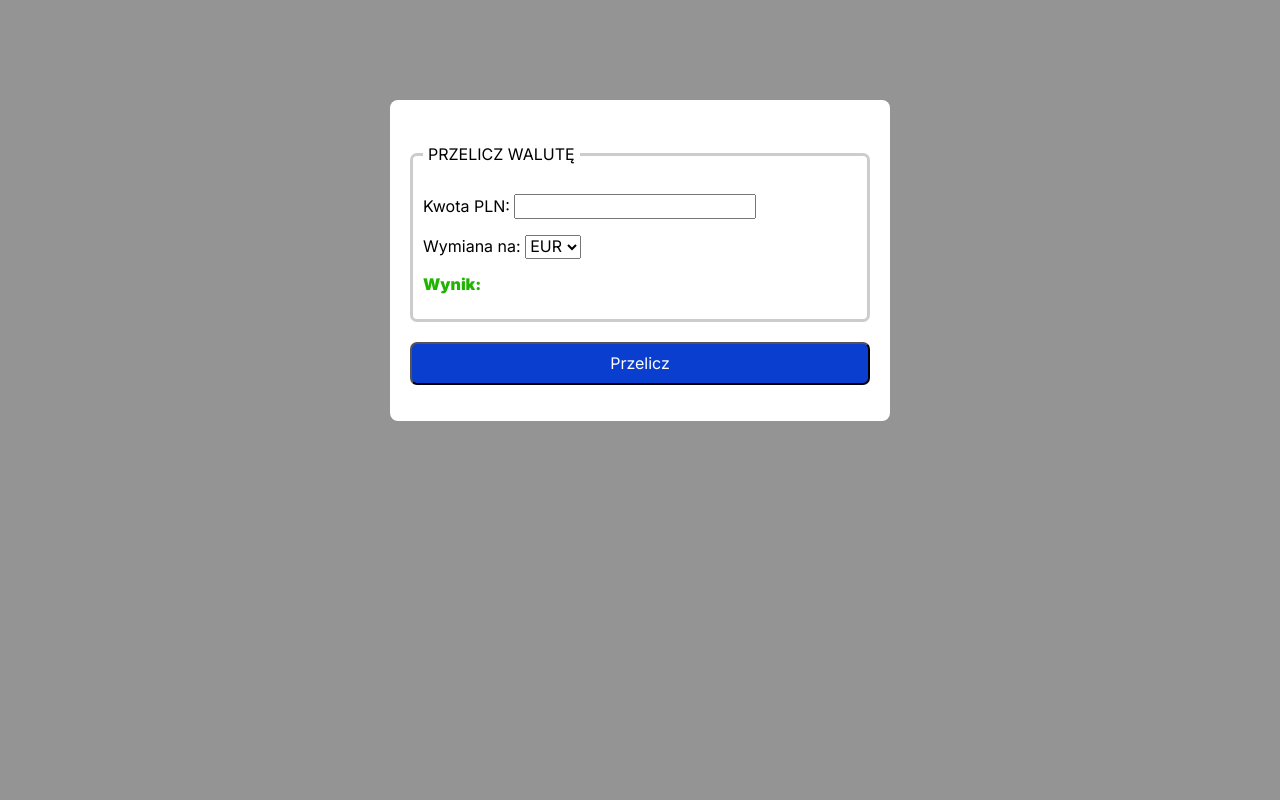
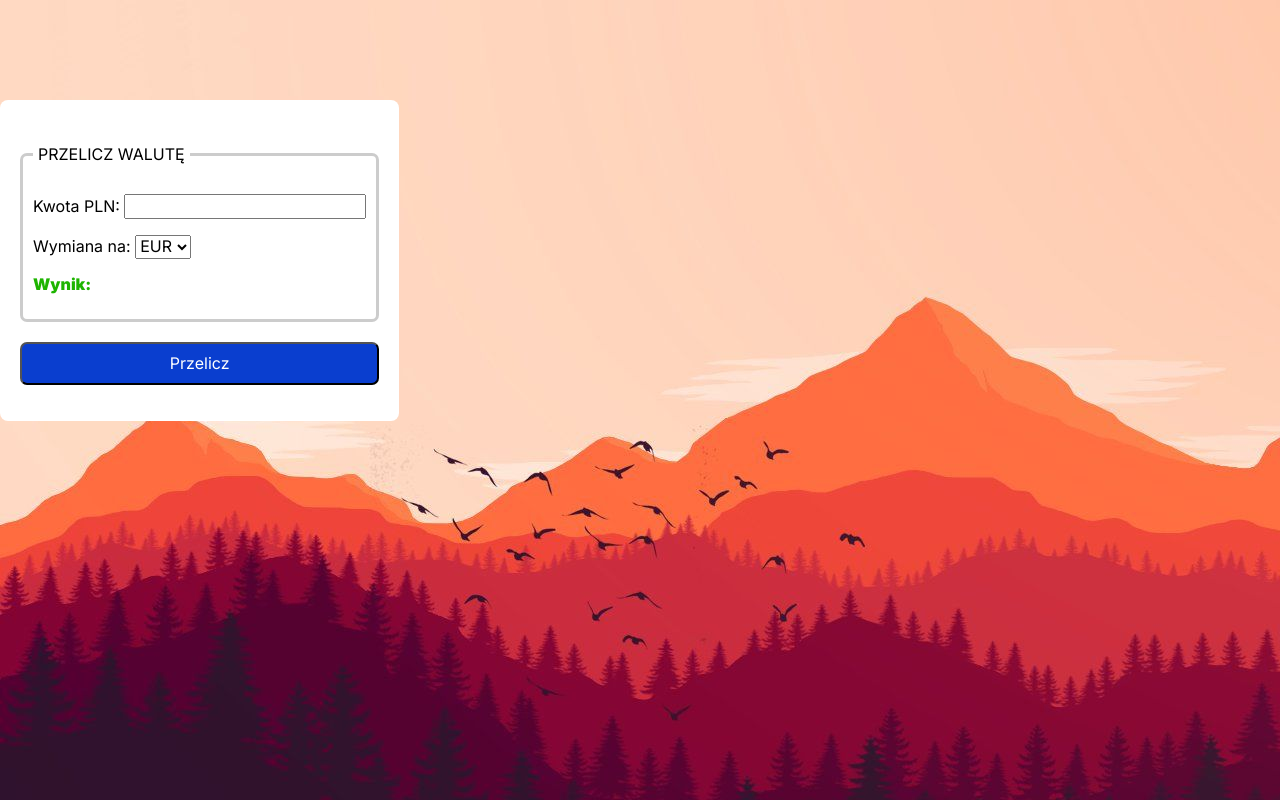
Before and after one commit to sukiennikk/currency-converter, a plain HTML site: page index.html in a window 1280 px wide. Drawn offline with nearby package versions, Linux system fonts and the light colour scheme.

Commit message:
background added

```diff
--- a/css/form.css
+++ b/css/form.css
@@ -1,3 +1,9 @@
+.element {
+    width: max-content;
+    height: max-content;
+    background-image: url("../images/background.jpg");
+}
+
 .form {
     margin-top: 100px;
     max-width: 500px;
--- a/index.html
+++ b/index.html
@@ -18,7 +18,7 @@
 <link href="https://fonts.googleapis.com/css2?family=Inter:ital,opsz,wght@0,14..32,100..900;1,14..32,100..900&display=swap" rel="stylesheet">
 </head>
 
-<body>
+<body class="element">
     <form class="form js-form">
         <fieldset class="form__fieldset">
             <legend class="caption">PRZELICZ WALUTĘ</legend>
```
Also changed, not shown: images/background.jpg (added).
